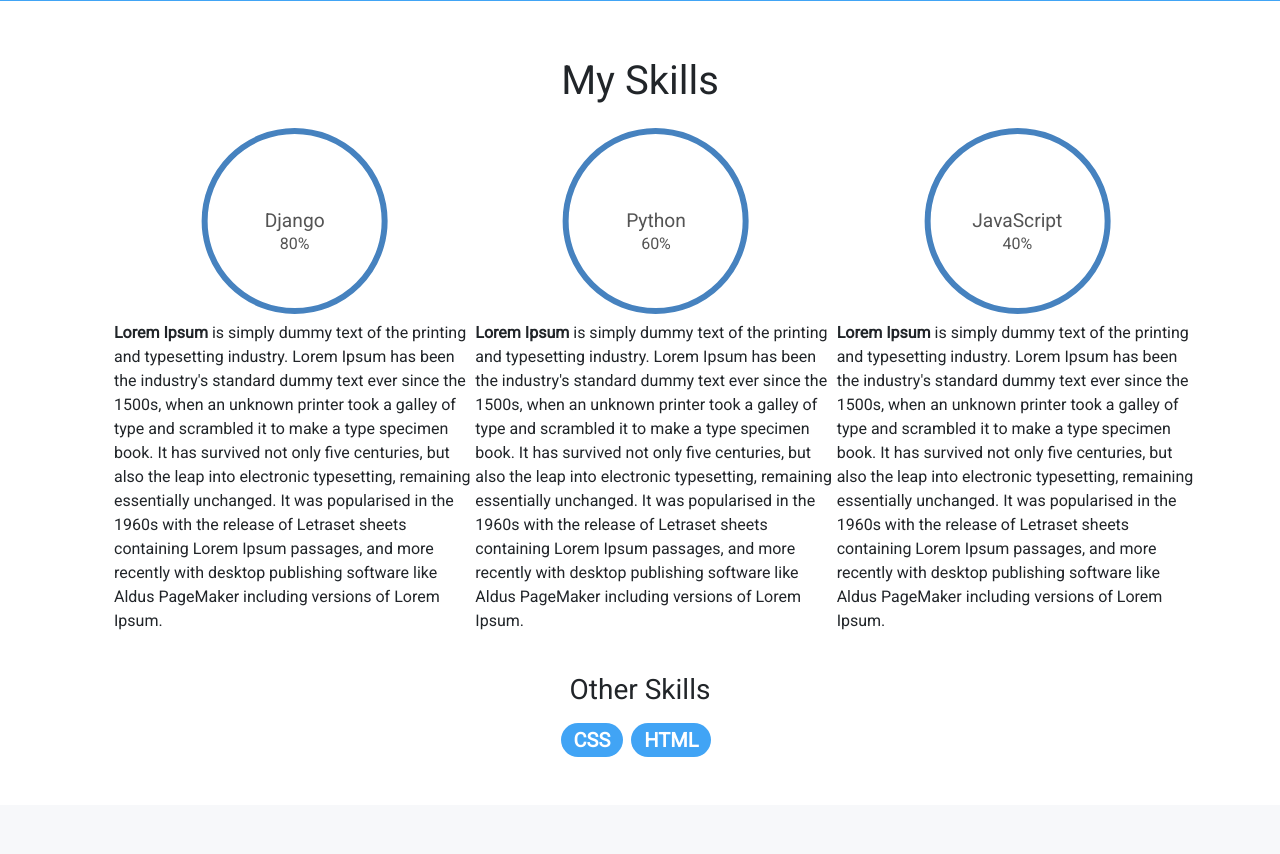
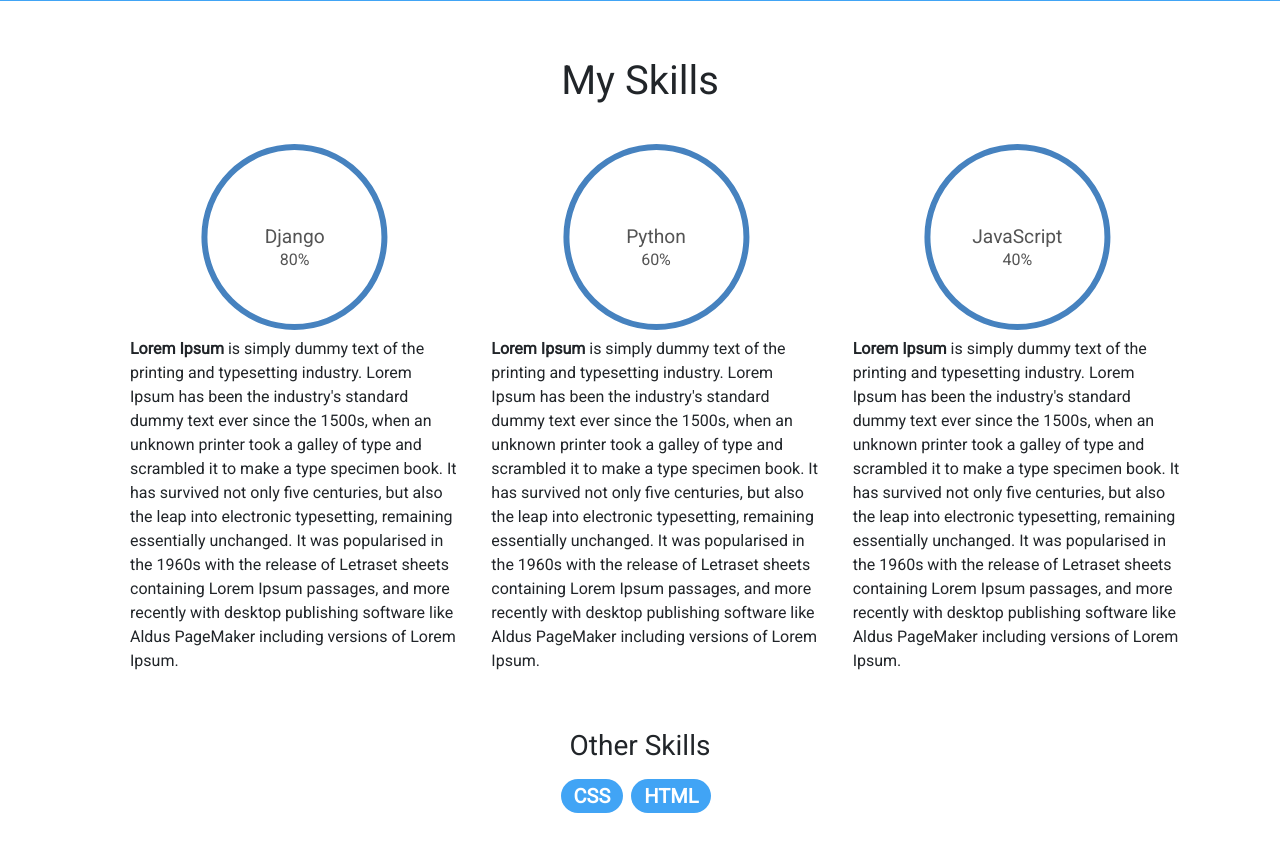
Before and after one commit to fabio90s/fabio--portfolio, a Django app: page / in a window 1280 px wide. Shown: the part 517-1371 px from the top of the page. Run offline with Django 3.2, Linux system fonts and the light colour scheme; data comes from the database, SQL or seed files in the repository; some libraries are stand-ins or nearby versions.

Commit message:
padding added to skill section

```diff
--- a/blog/templates/blog/post_list.html
+++ b/blog/templates/blog/post_list.html
@@ -36,7 +36,7 @@
     <h1 class="text-center p-2">My Skills</h1>
     <ul class="tool-list">
       {% for skill in topSkills|slice:"0:4" %}
-      <div class="specific--skill ">
+      <div class="specific--skill p-3">
         <li>
           <svg width="200" height="200" viewbox="0 0 100 100">
             <circle cx="50" cy="50" r="45"></circle>
```
